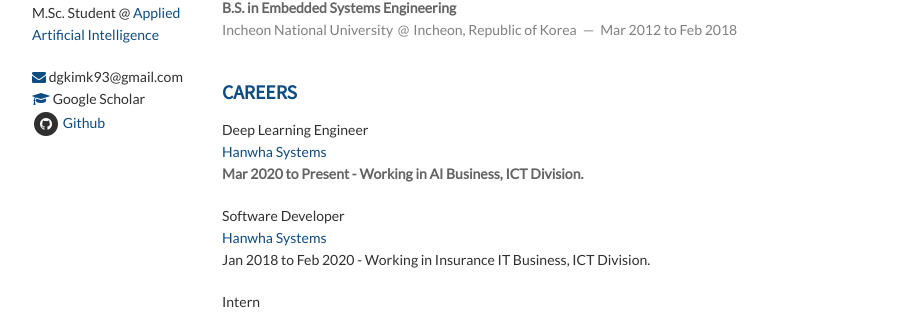
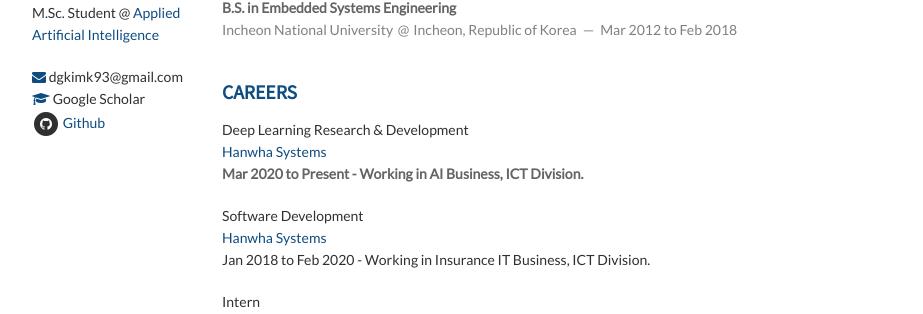
Before and after one commit to K-I-M-J-I-N/K-I-M-J-I-N.github.io, a Jekyll site: the page built from index.html, in a window 1280 px wide. Shown: the part 276-590 px from the top of the page, without its empty margins (138-1061 px from the left). Built offline with Jekyll 4.4.1, drawn with Linux system fonts in a browser that asks for light colours; nearby versions of some CDN libraries; the list of posts is cut into pages by our own code.

Commit message:
Update careers.html

```diff
--- a/_includes/careers.html
+++ b/_includes/careers.html
@@ -3,7 +3,7 @@
 
     <article>
         <header>
-            Deep Learning Engineer<br/>
+            Deep Learning Research & Development<br/>
             <a href="https://www.hanwhasystems.com/kr/index.do">Hanwha Systems</a>
         </header>
         <p>
@@ -13,7 +13,7 @@
 
     <article>
         <header>
-            Software Developer<br/>
+            Software Development<br/>
             <a href="https://www.hanwhasystems.com/kr/index.do">Hanwha Systems</a>
         </header>
         <p>
```
